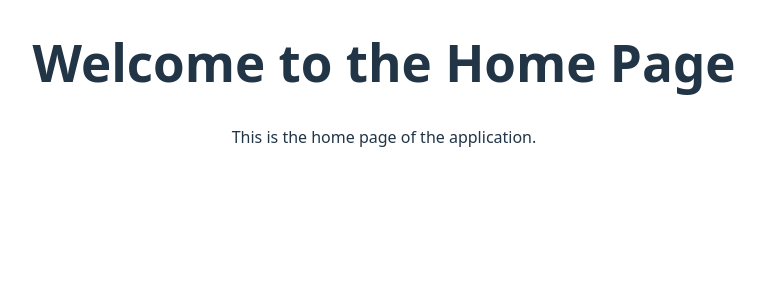
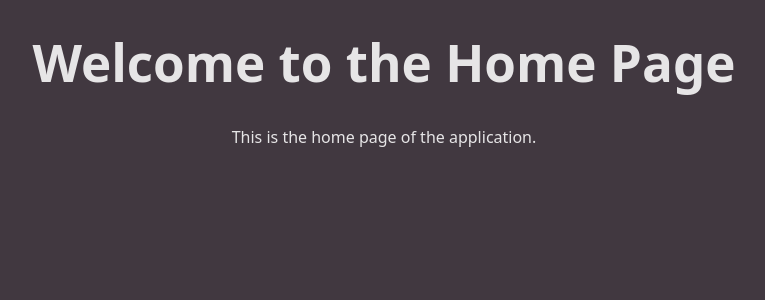
Before and after one commit to FoniksFox/Hyperloop_TC_ProyectoA, a React (Vite) app in the folder Software/AppWeb/frontend/: page /Hyperloop_TC_ProyectoA/ in a window 1280 px wide. Shown: the top 300 px of the page, without its empty margins (256-1021 px from the left). Built offline with nearby package versions, Linux system fonts and the light colour scheme; no server answers.

Commit message:
Fix(frontend): Disable light mode (not supported yet)

```diff
--- a/Software/AppWeb/frontend/src/index.css
+++ b/Software/AppWeb/frontend/src/index.css
@@ -3,7 +3,7 @@
   line-height: 1.5;
   font-weight: 400;
 
-  color-scheme: light dark;
+  color-scheme: dark;
   color: rgba(255, 255, 255, 0.87);
   background-color: #413840;
 
@@ -53,7 +53,7 @@ button:focus,
 button:focus-visible {
   outline: 4px auto -webkit-focus-ring-color;
 }
-
+/*
 @media (prefers-color-scheme: light) {
   :root {
     color: #213547;
@@ -66,3 +66,4 @@ button:focus-visible {
     background-color: #f9f9f9;
   }
 }
+*/
```
